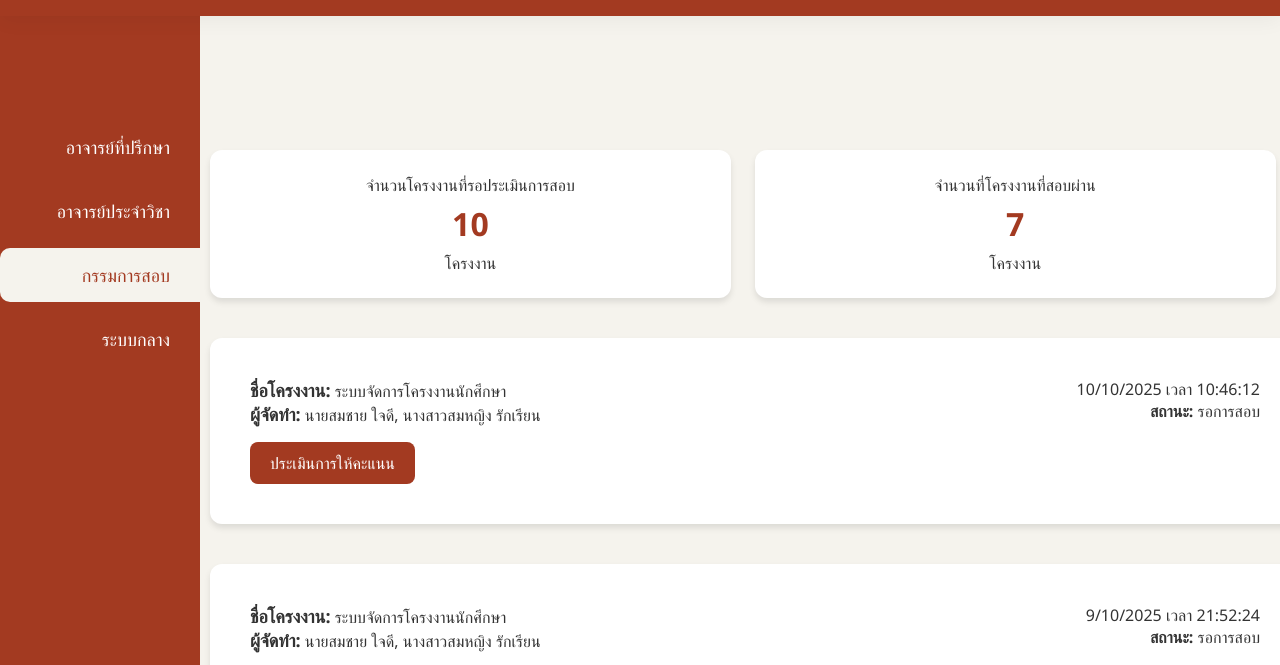
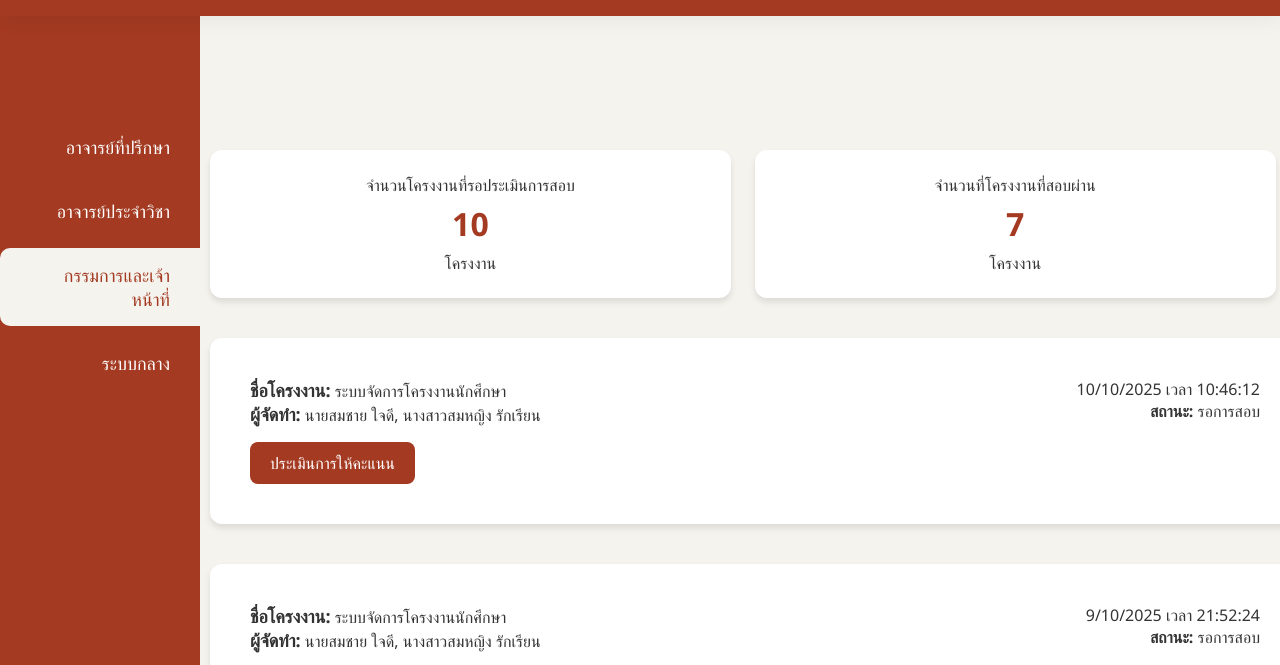
Before and after one commit to Sukita42/project-INTRO-TO-ONE, a plain HTML site: page teach3-1.html in a window 1280 px wide. Shown: the part 110-775 px from the top of the page. Drawn offline with Linux system fonts and the light colour scheme.

Commit message:
Update teach3-1.html

```diff
--- a/teach3-1.html
+++ b/teach3-1.html
@@ -3,7 +3,7 @@
 <head>
     <meta charset="UTF-8">
     <meta name="viewport" content="width=device-width, initial-scale=1.0">
-    <title>กรรมการสอบ</title>
+    <title>กรรมการและเจ้าหน้าที่</title>
     <link rel="stylesheet" href="style2.css">
 </head>
 
@@ -375,7 +375,7 @@
   <!-- เมนูเชื่อมไปไฟล์อื่น -->
     <a href="indexteacher1.html"  class="menu">อาจารย์ที่ปรึกษา</a>
     <a href="teach2.html"   class="menu">อาจารย์ประจำวิชา</a>
-    <a href="teach3-1.html"   class="menu  active">กรรมการสอบ</a>
+    <a href="teach3-1.html"   class="menu  active">กรรมการและเจ้าหน้าที่</a>
     <a href="teach4.html" class="menu">ระบบกลาง</a>
   </aside>
 
```
